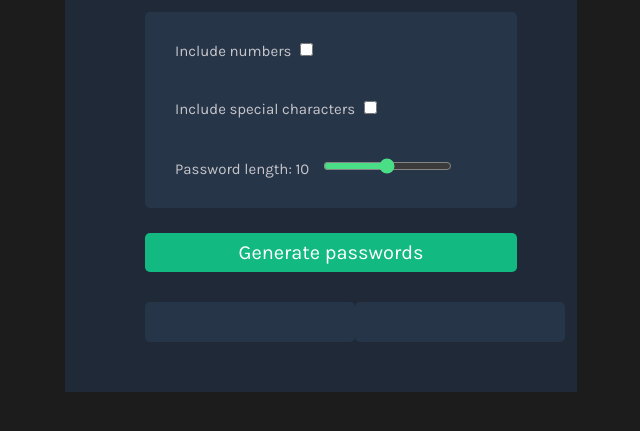
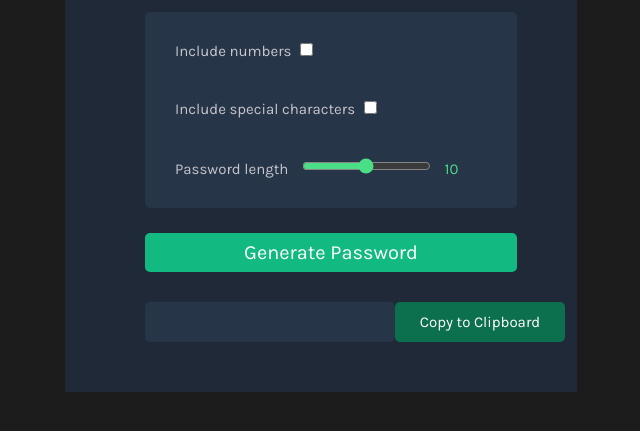
Before and after one commit to christopher-f-levine/Scrimba_password_generator, a plain HTML site: page index.html in a window 1280 px wide. Shown: the part 355-786 px from the top of the page, without its empty margins (319-959 px from the left). Drawn offline with Linux system fonts and the light colour scheme.

Commit message:
implement feature

```diff
--- a/index.html
+++ b/index.html
@@ -21,8 +21,7 @@
                     Include special characters <input class="checkbox" type="checkbox" id="include-characters-el">
                 </label>
                 <label class="toggle-control" for="length">
-                    Password length:
-                    <output id="lengthValue-el">10</output>
+                    Password length
                     <input
                     type="range"
                     class="toggle-slider"
@@ -31,15 +30,16 @@
                     max="15"
                     value="10"
                     >
+                    <output id="lengthValue-el">  10</output>
                 </label>
 
 
             </div>
-            <button id="CTA-btn-generate-password" onclick="renderPasswords()">Generate passwords</button>
+            <button id="CTA-btn-generate-password" onclick="renderPassword()">Generate Password</button>
 
             <div id="generated-passwords-section">
                 <h3 class="generated-password-textbox" id="generated-password-1"> </h3>
-                <h3 class="generated-password-textbox" id="generated-password-2"> </h3>
+                <button id="btn-copy-to-clipboard" onclick="copyToClipboard()">Copy to Clipboard</button>
             </div>
 
         </div>
--- a/index.js
+++ b/index.js
@@ -3,8 +3,7 @@ const numbers = ["0", "1", "2", "3", "4", "5", "6", "7", "8", "9"]
 const specialCharacters = ["~","`","!","@","#","$","%","^","&","*","(",")","_","-","+","=","{","[","}","]",",","|",":",";","<",">",".","?","/"]
 let usableCharacters = []
 
-let password1El = document.getElementById('generated-password-1')
-let password2El = document.getElementById('generated-password-2')
+let password1El = document.getElementById("generated-password-1")
 
 let includeNumbersEl = document.getElementById("include-numbers-el")
 let includeSpecialCharactersEl = document.getElementById("include-characters-el")
@@ -16,7 +15,6 @@ slider.addEventListener("input", () => {
     output.textContent = slider.value
 
   })
-
 
  output.textContent = slider.value;
 
@@ -60,8 +58,11 @@ function generateRandomPassword() {
     return password
 }
 
-function renderPasswords() {
+function renderPassword() {
     usableCharacters = determineUsableCharacters()
     password1El.textContent = generateRandomPassword()
-    password2El.textContent = generateRandomPassword()
 }
+
+function copyToClipboard() {
+    navigator.clipboard.writeText(password1El.textContent)
+}
--- a/styles/components.css
+++ b/styles/components.css
@@ -24,6 +24,7 @@
     font-family: "Karla", sans-serif;
     color: var(--color-text-muted);
     margin: 20px auto 20px 0px;
+    width: 300px;
 }
 
 .checkbox {
@@ -32,8 +33,12 @@
 }
 
 .toggle-slider{
-    margin-left: 10px;
+    margin: 0 10px 0 10px;
     accent-color: var(--color-text-secondary);
+}
+
+#lengthValue-el {
+    color: var(--color-text-secondary);
 }
 
 
@@ -57,16 +62,21 @@
     font-weight: lighter;
     border: none;
     border-radius: 5px;
-    min-width: 210px;
+    min-width: 250px;
     padding: 8px 10px;
     min-height: 40px;
     text-align: center;
 }
 
-#generated-password-1 {
-
+#btn-copy-to-clipboard {
+    font-size: 15px;
+    font-family: "Karla", sans-serif;
+    background-color: #0C6F4E;
+    color: var(--color-text-primary);
+    border: none;
+    border-radius: 5px;
+    min-width: 170px;
+    padding: 8px 10px;
+    min-height: 40px;
+    text-align: center;
 }
-
-#generated-password-2 {
-
-}
--- a/styles/theme.css
+++ b/styles/theme.css
@@ -21,5 +21,5 @@
 }
 
 body {
-    background-color: var(--color-bg-primary);
+    background-color: var(--color-bg-inverse);
 }
```
